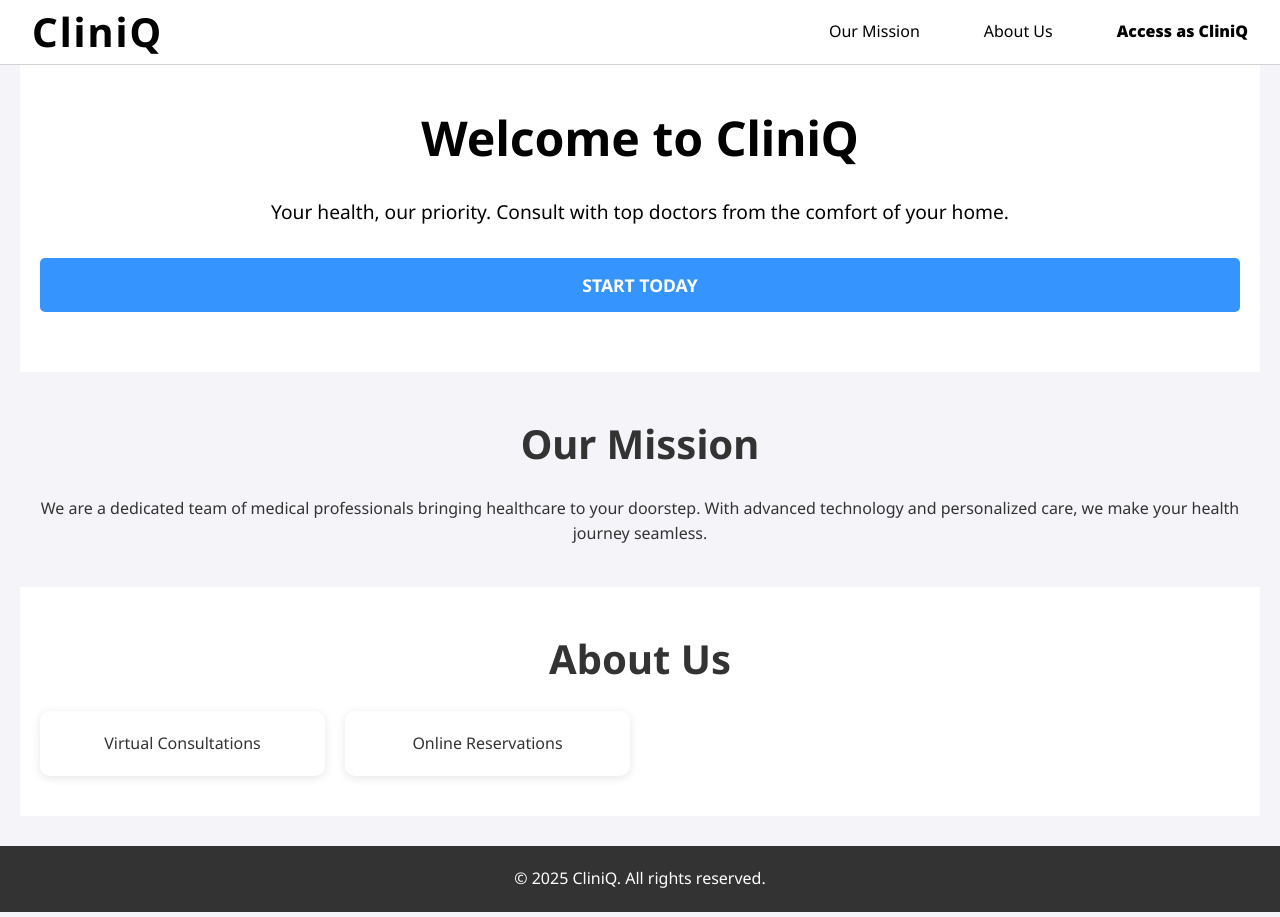
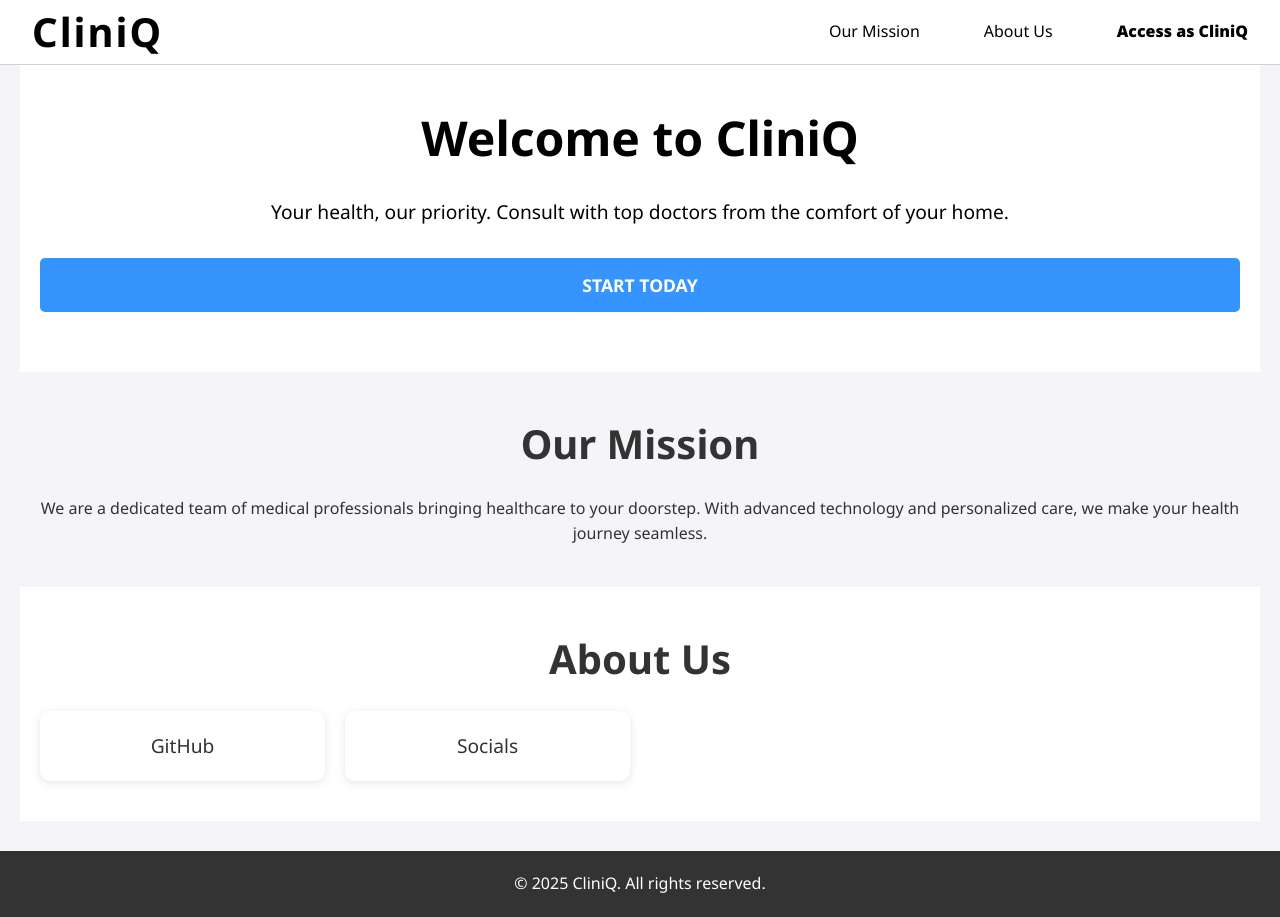
Before and after one commit to 4yushP4tel/mchacks, a React (Vite) app in the folder frontend/: page / in a window 1280 px wide. Built offline with nearby package versions, Linux system fonts and the light colour scheme; no server answers.

Commit message:
Changed the buttons of the about us section

```diff
--- a/frontend/src/components/home_body.jsx
+++ b/frontend/src/components/home_body.jsx
@@ -26,8 +26,8 @@ function HomeBody() {
         <section id="about" className="services about-bg">
             <h2>About Us</h2>
             <ul>
-                <li>Virtual Consultations</li>
-                <li>Online Reservations</li>
+                <li>GitHub</li>
+                <li>Socials</li>
             </ul>
         </section>
       </main>
--- a/frontend/src/style.css
+++ b/frontend/src/style.css
@@ -156,10 +156,14 @@
     line-height: 1.8;
   }
 
-.about-bg {
+  .about-bg {
     background-color: white;
     margin-bottom: -10px;
-}
+  }
+
+  .about-bg li{
+    font-size: 1.2rem;
+  }
 
   /* Footer */
   .footer {
```
